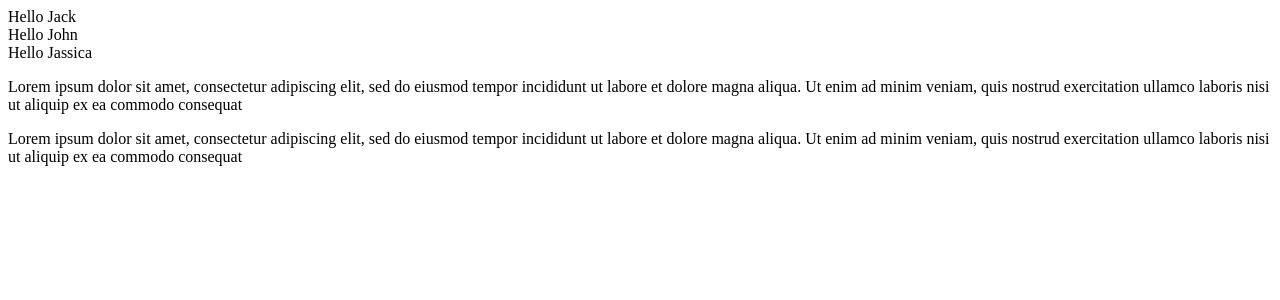
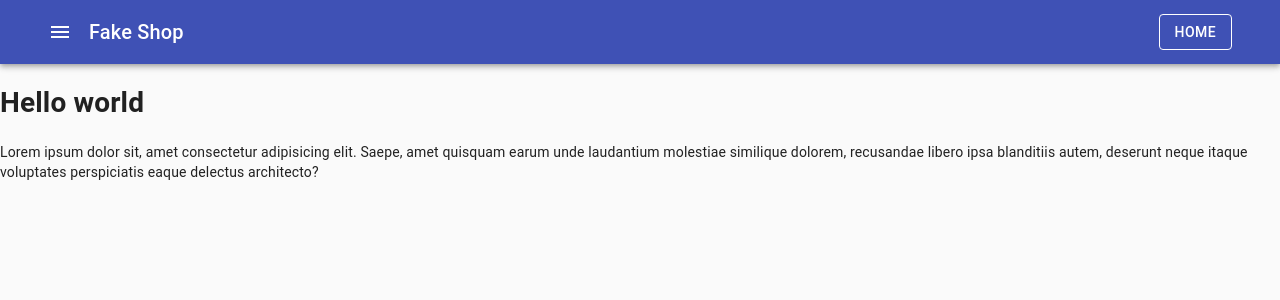
Before and after one commit to daniilkevich/fake-shop-react, a React (Create React App) app: page / in a window 1280 px wide. Shown: the top 300 px of the page. Built offline with nearby package versions, Linux system fonts and the light colour scheme.

Commit message:
added Header component

```diff
--- a/package.json
+++ b/package.json
@@ -3,6 +3,8 @@
   "version": "0.1.0",
   "private": true,
   "dependencies": {
+    "@material-ui/core": "^4.12.3",
+    "@material-ui/icons": "^4.11.2",
     "@testing-library/jest-dom": "^5.14.1",
     "@testing-library/react": "^11.2.7",
     "@testing-library/user-event": "^12.8.3",
--- /dev/null
+++ b/src/conteiner/App.js
@@ -0,0 +1,20 @@
+import CssBaseline from '@material-ui/core/CssBaseline'
+import React from 'react'
+import Header from './Header/Header'
+
+const App = () => {
+    return (
+        <>
+            <CssBaseline />
+            <Header />
+            <h1>Hello world</h1>
+            <p>
+                Lorem ipsum dolor sit, amet consectetur adipisicing elit. Saepe,
+                amet quisquam earum unde laudantium molestiae similique dolorem,
+                recusandae libero ipsa blanditiis autem, deserunt neque itaque
+                voluptates perspiciatis eaque delectus architecto?
+            </p>
+        </>
+    )
+}
+export default App
--- /dev/null
+++ b/src/conteiner/Header/Header.js
@@ -0,0 +1,52 @@
+import React from 'react'
+import { makeStyles } from '@material-ui/core/styles';
+import AppBar from '@material-ui/core/AppBar';
+import Toolbar from '@material-ui/core/Toolbar';
+import Typography from '@material-ui/core/Typography';
+import Button from '@material-ui/core/Button';
+import IconButton from '@material-ui/core/IconButton';
+import MenuIcon from '@material-ui/icons/Menu';
+import Container from '@material-ui/core/Container';
+import { red } from '@material-ui/core/colors';
+
+
+
+
+const useStyles = makeStyles({
+    root: {
+        flexGrow: 1,
+    },
+    menuButton: {
+        marginRight: 5,
+    },
+    title: {
+        flexGrow: 1,
+    },
+})
+
+
+const Header = () => {
+    const classes = useStyles()
+    return (
+      <>
+         <div className={classes.root}>
+        <AppBar position="static">
+          <Container maxWidth="lg">
+             <Toolbar>
+          <IconButton edge="start" className={classes.menuButton} color="inherit" aria-label="menu">
+            <MenuIcon />
+          </IconButton>
+          <Typography variant="h6" className={classes.title}>
+            Fake Shop
+          </Typography>
+          <Button color="inherit" variant="outlined">Home</Button>
+        </Toolbar>
+              </Container>
+
+      </AppBar>
+      </div>
+     </>
+    )
+}
+
+export default Header
--- a/src/index.js
+++ b/src/index.js
@@ -1,40 +1,5 @@
 import React from 'react'
 import ReactDOM from 'react-dom'
+import App from './conteiner/App'
 
-const Header = ({ name }) => {
-    return (
-        <div>
-            <header>Hello {name}</header>
-        </div>
-    )
-}
-const Text = () => {
-    return (
-        <div>
-            <p>
-                Lorem ipsum dolor sit amet, consectetur adipiscing elit, sed do
-                eiusmod tempor incididunt ut labore et dolore magna aliqua. Ut
-                enim ad minim veniam, quis nostrud exercitation ullamco laboris
-                nisi ut aliquip ex ea commodo consequat
-            </p>
-            <p>
-                Lorem ipsum dolor sit amet, consectetur adipiscing elit, sed do
-                eiusmod tempor incididunt ut labore et dolore magna aliqua. Ut
-                enim ad minim veniam, quis nostrud exercitation ullamco laboris
-                nisi ut aliquip ex ea commodo consequat
-            </p>
-        </div>
-    )
-}
-
-const App = () => {
-    return (
-        <div>
-            <Header name="Jack" />
-            <Header name="John" />
-            <Header name="Jassica" />
-            <Text />
-        </div>
-    )
-}
 ReactDOM.render(<App />, document.getElementById('root'))
```
Also changed, not shown: 1 other file (tests, documents, lock files or other folders).
